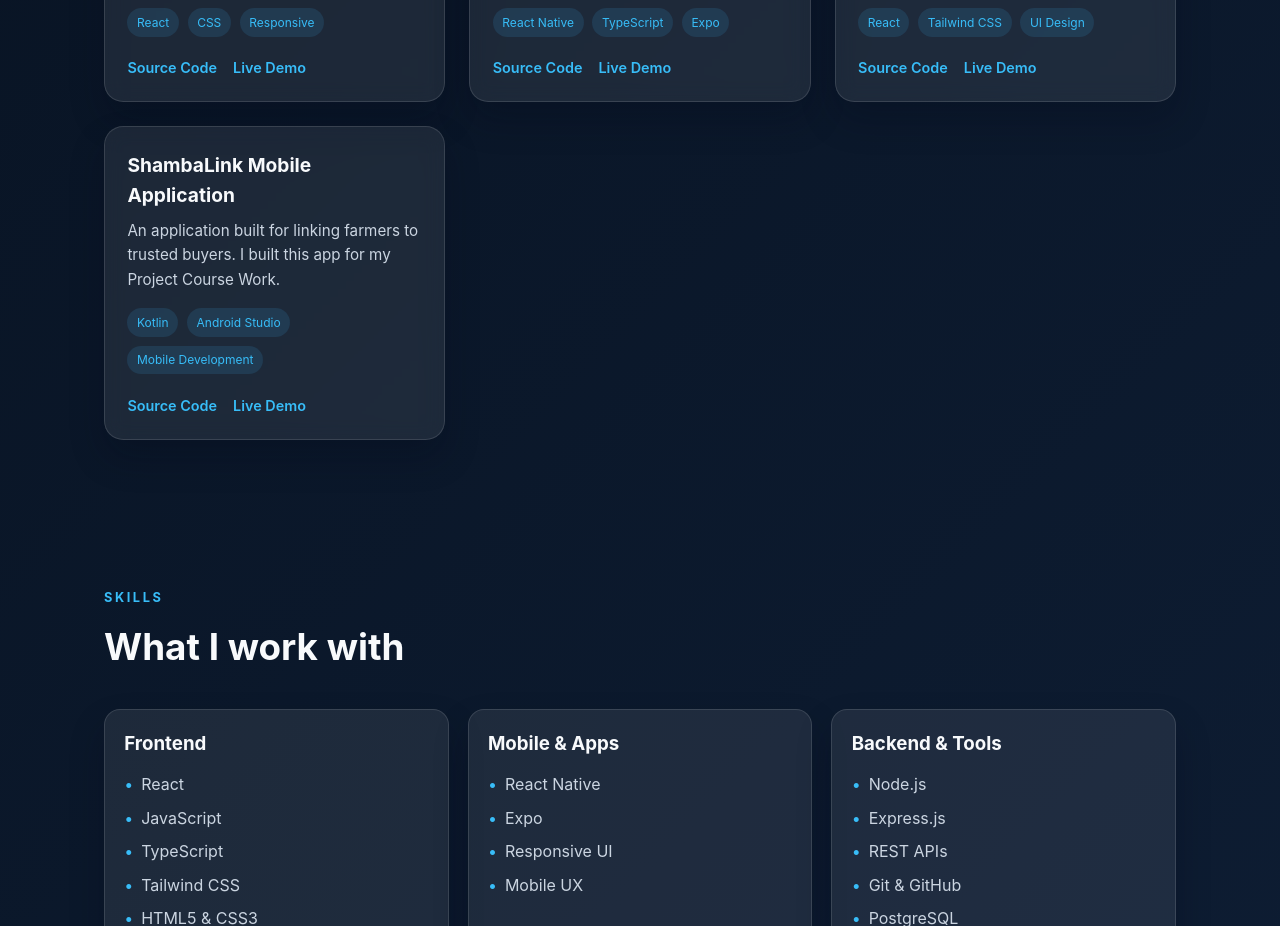
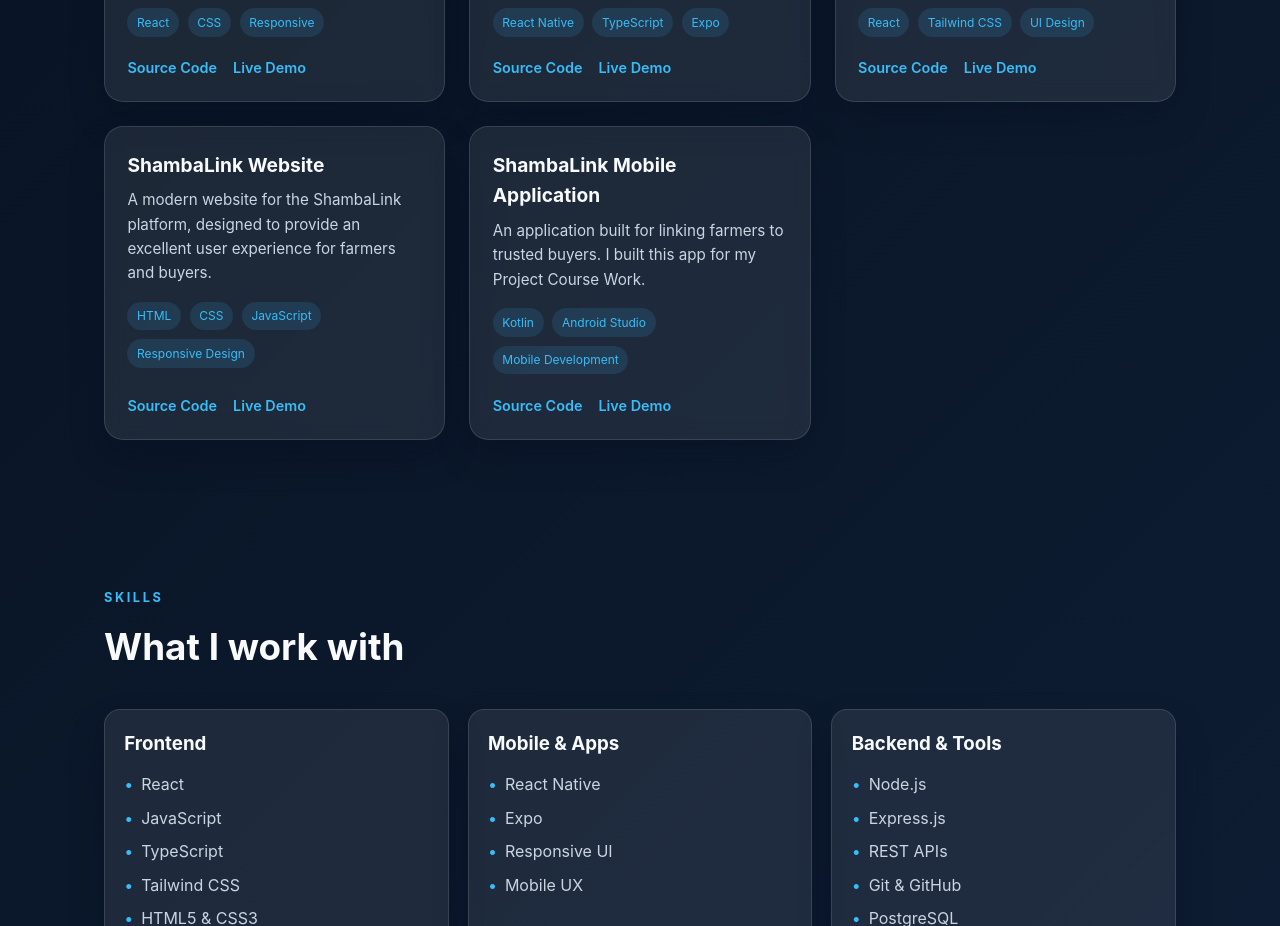
Before and after one commit to Dickens12-derrick/Dickens_Portfolio, a React (Vite) app in the folder my-portfolio/: page / in a window 1280 px wide. Shown: the part 1160-2086 px from the top of the page. Built offline with nearby package versions, Linux system fonts and the light colour scheme.

Commit message:
Added Card for ShambaLink Website

```diff
--- a/my-portfolio/src/App.jsx
+++ b/my-portfolio/src/App.jsx
@@ -56,6 +56,14 @@ export default function App() {
       title: 'E Katale Landing Page',
       description: 'A clean landing page for showcasing product categories, services, and partner offerings.',
       tags: ['React', 'Tailwind CSS', 'UI Design'],
+      github: 'https://github.com/Dickens12-derrick',
+      demo: '#'
+    },
+
+    {
+      title: 'ShambaLink Website',
+      description: 'A modern website for the ShambaLink platform, designed to provide an excellent user experience for farmers and buyers.',
+      tags: ['HTML', 'CSS', 'JavaScript', 'Responsive Design'],
       github: 'https://github.com/Dickens12-derrick',
       demo: '#'
     },
```
